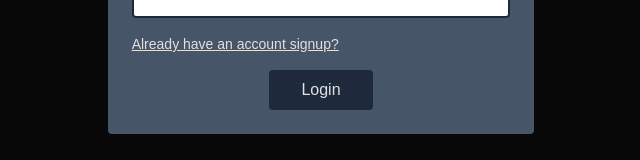
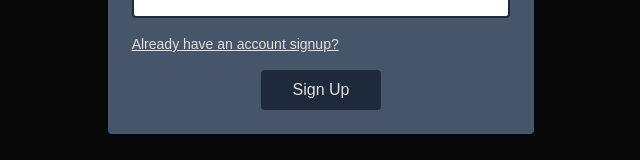
Before and after one commit to ahmedos999/project-manager-mern, a React (Create React App) app in the folder frontend/: page /signup in a window 1280 px wide. Shown: the part 366-526 px from the top of the page, without its empty margins (319-959 px from the left). Built offline with nearby package versions, Linux system fonts and the light colour scheme.

Commit message:
usesignin hook done

```diff
--- /dev/null
+++ b/frontend/src/hooks/useSignin.js
@@ -0,0 +1,33 @@
+import { useState } from "react"
+import { useAuthContext } from "./useAuthContext"
+
+export const useSignin = ()=>{
+
+ const [isLoading,setIsLoading] = useState(false)
+ const [error,setError] = useState(null)
+ const {dispatch} = useAuthContext()
+
+    const signin = async(email,password)=>{
+        console.log(email+" "+password)
+        setIsLoading(true)
+        const response = await fetch('api/user/login',{
+            method:'POST',
+            headers:{'Content-Type':'application/json'},
+            body:JSON.stringify({email,password})
+        })
+        const json = await response.json()
+
+        if(response.ok){
+            setIsLoading(false)
+            dispatch({type:'LOGIN',payload:json})
+        }else{
+            console.log(json)
+            setIsLoading(false)
+            setError(json.error)
+        }
+
+    }
+
+
+    return {signin,isLoading,error}
+}
--- a/frontend/src/pages/Login.js
+++ b/frontend/src/pages/Login.js
@@ -1,16 +1,27 @@
+import { useState } from "react";
+import { useSignin } from "../hooks/useSignin";
+
 const Login = () => {
+    const [email,setEmail] = useState('')
+    const [password,setPassowrd] =  useState('')
+
+    const {signin,isLoading,error} = useSignin()
+    const submit = async()=>{
+        await signin(email,password)
+    }
     return ( <div className="flex flex-col w-2/6 bg-slate-600 rounded justify-around p-6 mx-auto my-40">
         <h2 className=" text-2xl font-bold teko">Welcome to Project manager</h2>
         <div className="flex flex-col my-4">
         <label htmlFor="" className="">Email</label>
-        <input type="text" name="" id="" className="rounded border-2 border-slate-800 text-slate-900 p-1"/>
+        <input type="text" name="" id="email" className="rounded border-2 border-slate-800 text-slate-900 p-1" value={email} onChange={(e)=>setEmail(e.target.value)}/>
         </div>
         <div className="flex flex-col my-4">
         <label htmlFor="">Password</label>
-        <input type="password" name="" id="" className="rounded border-2 border-slate-800 text-slate-900 p-1"/>
+        <input type="password" name="" id="pass" className="rounded border-2 border-slate-800 text-slate-900 p-1" value={password} onChange={(e)=>setPassowrd(e.target.value)}/>
         </div>
         <a href="/signup" className="text-sm underline">Dont have an account signup?</a>
-        <button className="bg-slate-800 w-fit py-2 px-8 rounded mx-auto mt-4">Login</button>
+        <button className="bg-slate-800 w-fit py-2 px-8 rounded mx-auto mt-4" onClick={submit} disabled={isLoading}>Login</button>
+        {error && <div className='mt-2 text-sm text-red-500 '>{error}</div>}
     </div> );
 }
 
--- a/frontend/src/pages/Signup.js
+++ b/frontend/src/pages/Signup.js
@@ -25,7 +25,7 @@ export default function Signup() {
     <input type="password" className="rounded border-2 border-slate-800 text-slate-900 p-1" onChange={(e)=>setPassword(e.target.value)}/>
     </div>
     <a href="/login" className="text-sm underline">Already have an account signup?</a>
-    <button className="bg-slate-800 w-fit py-2 px-8 rounded mx-auto mt-4" onClick={submit} disabled={isLoading}>Login</button>
+    <button className="bg-slate-800 w-fit py-2 px-8 rounded mx-auto mt-4" onClick={submit} disabled={isLoading}>Sign Up</button>
     {error && <div className='mt-2 text-sm text-red-500 '>{error}</div>}
 </div> );
 }
```
